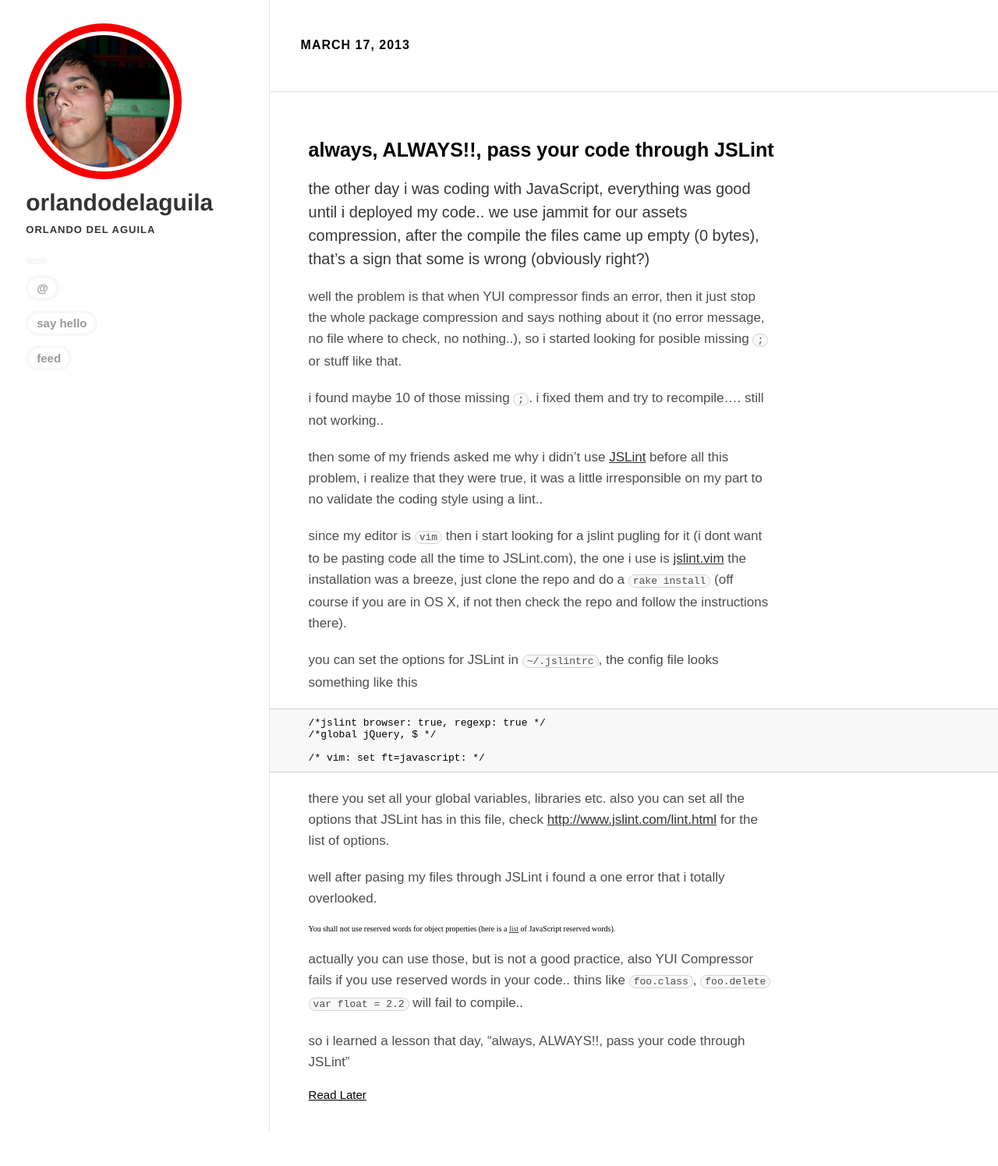
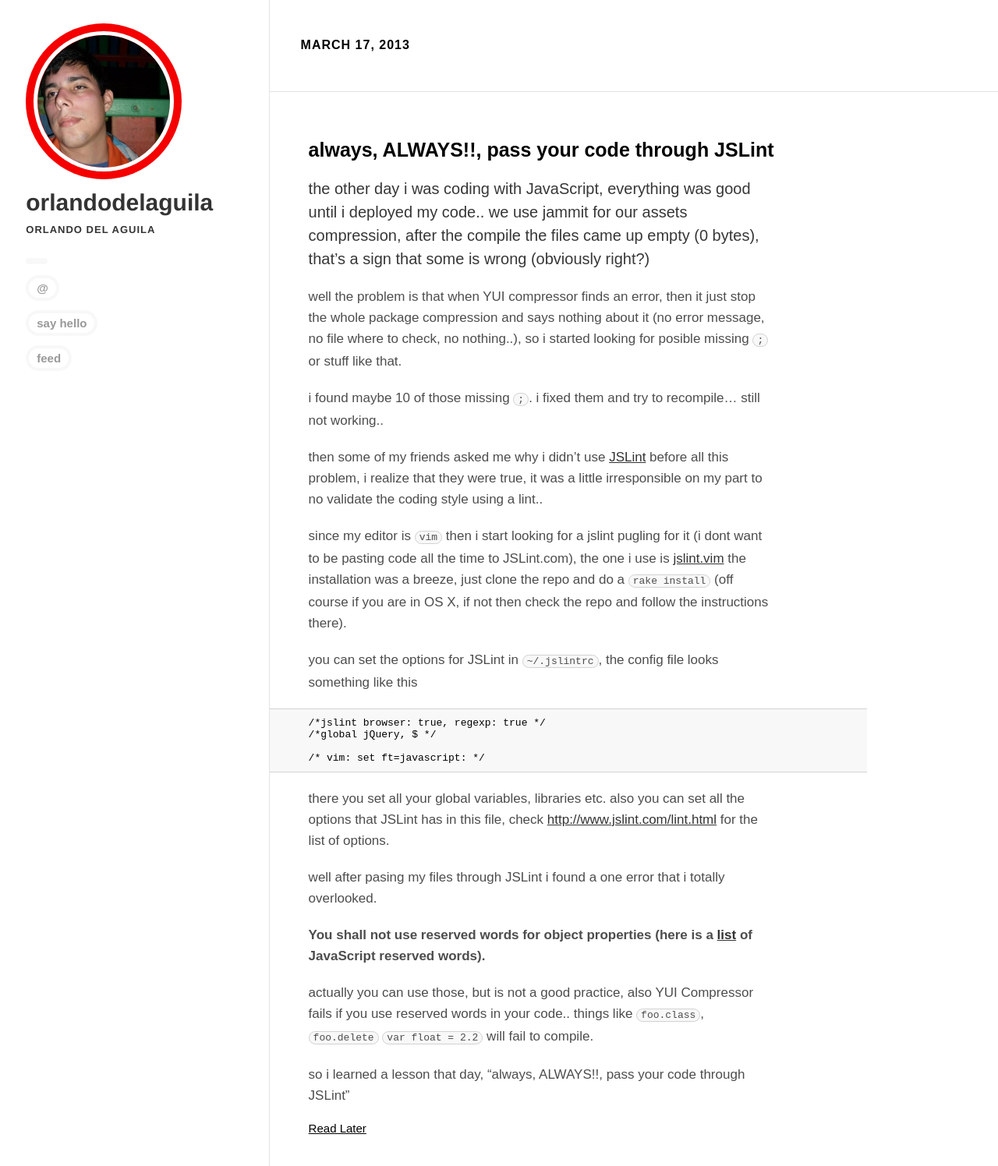
Before and after one commit to orlando/orlando.github.com, a Jekyll site: the page built from _posts/2013-03-17-always-always-pass-your-code-through-jslint.markdown, in a window 1280 px wide. Shown: the whole page at 78% size. Built offline with Jekyll 4.4.1, drawn with Linux system fonts in a browser that asks for light colours; Markdown is read by kramdown in place of the engine named in the settings; before the commit the page ends 1453 px from its top, so only the background shows below that.

```diff
--- a/_posts/2013-03-17-always-always-pass-your-code-through-jslint.markdown
+++ b/_posts/2013-03-17-always-always-pass-your-code-through-jslint.markdown
@@ -10,7 +10,7 @@ the other day i was coding with JavaScript, everything was good until i deployed
 
 well the problem is that when YUI compressor finds an error, then it just stop the whole package compression and says nothing about it (no error message, no file where to check, no nothing..), so i started looking for posible missing `;` or stuff like that.
 
-i found maybe 10 of those missing `;`. i fixed them and try to recompile…. still not working..
+i found maybe 10 of those missing `;`. i fixed them and try to recompile... still not working..
 
 then some of my friends asked me why i didn't use [JSLint](jslint.com) before all this problem, i realize that they were true, it was a little irresponsible on my part to no validate the coding style using a lint..
 
@@ -27,8 +27,8 @@ there you set all your global variables, libraries etc. also you can set all the
 
 well after pasing my files through JSLint i found a one error that i totally overlooked.
 
-* **You shall not use reserved words for object properties (here is a [list](https://developer.mozilla.org/en-US/docs/JavaScript/Reference/Reserved_Words) of JavaScript reserved words)**.
+__You shall not use reserved words for object properties (here is a [list](https://developer.mozilla.org/en-US/docs/JavaScript/Reference/Reserved_Words) of JavaScript reserved words).__
 
-actually you can use those, but is not a good practice, also YUI Compressor fails if you use reserved words in your code.. thins like `foo.class`, `foo.delete` `var float = 2.2` will fail to compile..
+actually you can use those, but is not a good practice, also YUI Compressor fails if you use reserved words in your code.. things like `foo.class`, `foo.delete` `var float = 2.2` will fail to compile.
 
 so i learned a lesson that day, "always, ALWAYS!!, pass your code through JSLint"
--- a/assets/stylesheets/styles.css
+++ b/assets/stylesheets/styles.css
@@ -26,6 +26,9 @@ div#header{
   padding-top:30px;
 }
 
+strong, b {
+  font-weight: bold;
+}
 
 /* sidebar */
 
@@ -169,6 +172,10 @@ div#header{
     position:relative;
     padding: 40px 0px 40px 50px;
     border-top: 1px solid #e3e3e3;
+  }
+
+  #content section.content article div {
+    max-width:90%;
   }
 
   div#content section.content article a.title, a.title:visited {
```
Also changed, not shown: _posts/2013-07-11-shadow-dom-101-ruby-gdl-lighting-talk.markdown (added, +11 -0 lines).
